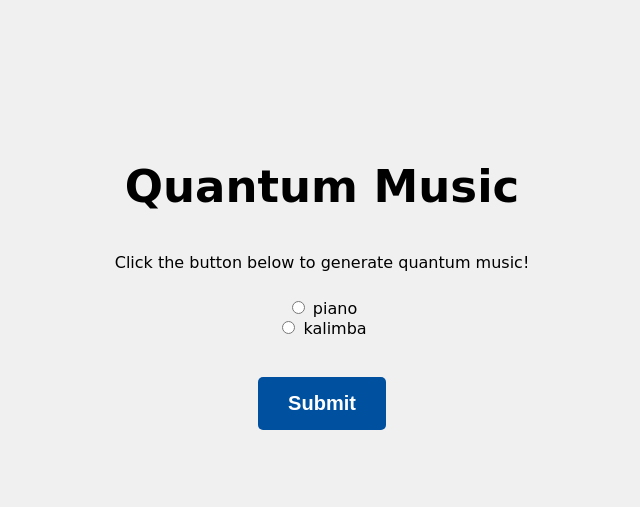
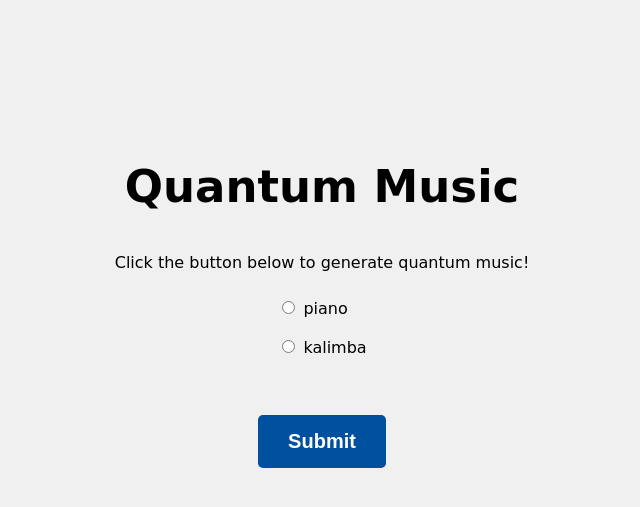
Before and after one commit to git-stashic/quantum-art, a Flask app: page / in a window 1280 px wide. Shown: the top 507 px of the page, without its empty margins (318-958 px from the left). Run offline with Flask 3, Linux system fonts and the light colour scheme; parts of the project's set-up code (start-up, migrations or seed data) failed here and were passed over; some web fonts are replaced.

Commit message:
Style changes

```diff
--- a/templates/generate.html
+++ b/templates/generate.html
@@ -20,7 +20,7 @@
             <h1>(Quantum) Generated for you!<br/><br/></h1>
             <midi-player src="/songs/{{ midi }}" sound-font visualizer="#myVisualizer"></midi-player>
             <br/><br/><br/>
-            <midi-visualizer type="staff" id="myVisualizer"></midi-visualizer>
+            <midi-visualizer style="width: 90%;" type="staff" id="myVisualizer"></midi-visualizer>
 
         </center>
 
--- a/templates/index.html
+++ b/templates/index.html
@@ -16,13 +16,15 @@
         <h1>Quantum Music</h1>
         <p>Click the button below to generate quantum music!</p>
         <form action="generate" method="get">
-            <div class="whatever">
+            <div style="display:flex;justify-content: center;align-items: center;">
+                <div style="display:flex;align-items:flex-start;flex-direction:column">
                     {% for key in INSTRUMENTS.keys() %}
                     <label>
                         <input type="radio" name="instrument" value="{{ key }}"> {{ key }}
                     </label>
                     <br>
                     {% endfor %}
+                </div>
             </div>
             <br>
             <input class="button" type="submit" value="Submit">
```
Also changed, not shown: static/css/style.css (line endings or trailing spaces). Lines whose indentation alone changed are shown as unchanged.
